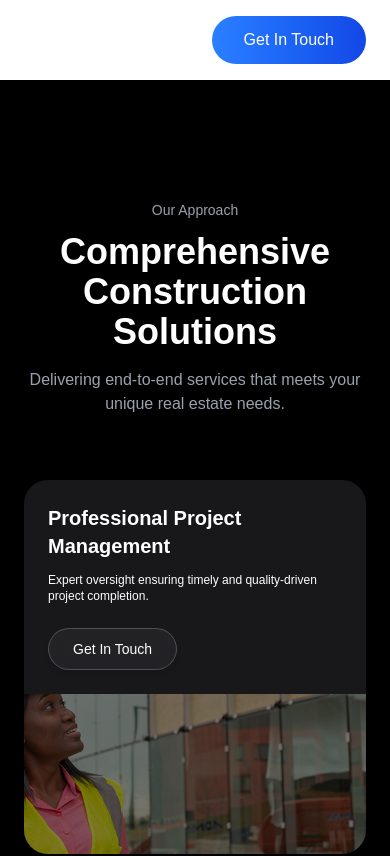
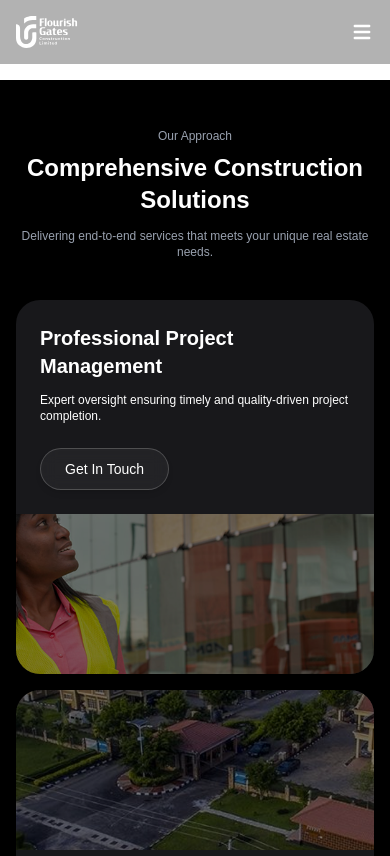
Before and after one commit to Crelivio/flourish-gates2, a Next.js app: page /services in a window 390 px wide. Shown: the top 856 px of the page. Built offline with nearby package versions, Linux system fonts and the light colour scheme.

Commit message:
service ui

```diff
--- a/components/layout/Header.tsx
+++ b/components/layout/Header.tsx
@@ -1,37 +1,45 @@
+"use client"
+
 import Image from "next/image"
 import Link from "next/link"
+import { usePathname } from "next/navigation"
+import { useState } from "react"
+import { HiMenu, HiX } from "react-icons/hi"
 
 export default function Header() {
+  const pathname = usePathname()
+  const [isMenuOpen, setIsMenuOpen] = useState(false)
+
   return (
-    <header className="fixed top-0 left-0 right-0 z-50 backdrop-blur-sm">
-      <div className="max-w-7xl mx-auto px-6 py-4">
+    <header className="fixed top-0 left-0 right-0 z-50 backdrop-blur-sm bg-black/30">
+      <div className="max-w-7xl mx-auto px-4 md:px-6 py-4">
         <div className="flex items-center justify-between">
-          <Link href="/" className="flex items-center">
+          <Link href="/" className="flex items-center z-50">
             <Image
               src="/logo.svg"
               alt="Flourish Gates Construction Limited"
               width={119}
               height={61}
-              className="h-12 w-auto"
+              className="h-8 md:h-12 w-auto"
             />
           </Link>
 
           <nav className="hidden md:flex items-center gap-8">
             <Link
               href="/"
-              className="text-white font-medium relative after:content-[''] after:absolute after:left-0 after:right-0 after:-bottom-1 after:h-0.5 after:bg-orange-500"
+              className={`text-white font-medium relative ${pathname === '/' ? "after:content-[''] after:absolute after:left-0 after:right-0 after:-bottom-1 after:h-0.5 after:bg-orange-500" : "hover:text-orange-500 transition-colors"}`}
             >
               Home
             </Link>
             <Link
               href="/about"
-              className="text-white font-medium hover:text-orange-500 transition-colors"
+              className={`text-white font-medium relative ${pathname === '/about' ? "after:content-[''] after:absolute after:left-0 after:right-0 after:-bottom-1 after:h-0.5 after:bg-orange-500" : "hover:text-orange-500 transition-colors"}`}
             >
               About
             </Link>
             <Link
               href="/services"
-              className="text-white font-medium hover:text-orange-500 transition-colors"
+              className={`text-white font-medium relative ${pathname === '/services' ? "after:content-[''] after:absolute after:left-0 after:right-0 after:-bottom-1 after:h-0.5 after:bg-orange-500" : "hover:text-orange-500 transition-colors"}`}
             >
               Services
             </Link>
@@ -39,11 +47,58 @@ export default function Header() {
 
           <Link
             href="/contact"
-            className="bg-gradient-to-r from-blue-500 to-blue-700 text-white px-8 py-3 rounded-full font-medium hover:from-blue-600 hover:to-blue-800 transition-all"
+            className="hidden md:block bg-gradient-to-r from-blue-500 to-blue-700 text-white px-8 py-3 rounded-full font-medium hover:from-blue-600 hover:to-blue-800 transition-all"
           >
             Get In Touch
           </Link>
+
+          <button
+            className="md:hidden text-white z-50"
+            onClick={() => setIsMenuOpen(!isMenuOpen)}
+            aria-label="Toggle menu"
+          >
+            {isMenuOpen ? (
+              <HiX className="w-6 h-6" />
+            ) : (
+              <HiMenu className="w-6 h-6" />
+            )}
+          </button>
         </div>
+
+        {isMenuOpen && (
+          <div className="md:hidden absolute top-0 left-0 right-0 bg-black/95 backdrop-blur-md pt-20 pb-6 px-6">
+            <nav className="flex flex-col gap-6">
+              <Link
+                href="/"
+                className={`text-white font-medium text-lg ${pathname === '/' ? "text-orange-500" : ""}`}
+                onClick={() => setIsMenuOpen(false)}
+              >
+                Home
+              </Link>
+              <Link
+                href="/about"
+                className={`text-white font-medium text-lg ${pathname === '/about' ? "text-orange-500" : ""}`}
+                onClick={() => setIsMenuOpen(false)}
+              >
+                About
+              </Link>
+              <Link
+                href="/services"
+                className={`text-white font-medium text-lg ${pathname === '/services' ? "text-orange-500" : ""}`}
+                onClick={() => setIsMenuOpen(false)}
+              >
+                Services
+              </Link>
+              <Link
+                href="/contact"
+                className="bg-gradient-to-r from-blue-500 to-blue-700 text-white px-6 py-3 rounded-full font-medium text-center"
+                onClick={() => setIsMenuOpen(false)}
+              >
+                Get In Touch
+              </Link>
+            </nav>
+          </div>
+        )}
       </div>
     </header>
   )
--- a/components/sections/ServicesSection.tsx
+++ b/components/sections/ServicesSection.tsx
@@ -3,21 +3,21 @@ import { SERVICES_DATA, SERVICES_CONTENT } from "@/data/services"
 
 export default function ServicesSection() {
   return (
-    <section className="bg-black py-30 px-6">
+    <section className="bg-black py-12 md:py-16 px-4 md:px-6">
       <div className="max-w-7xl mx-auto">
-        <div className="text-center mb-16">
-          <p className="text-gray-400 text-sm mb-3">{SERVICES_CONTENT.heading}</p>
-          <h2 className="text-4xl md:text-5xl font-bold text-white mb-4">
+        <div className="text-center mb-10 md:mb-16">
+          <p className="text-gray-400 text-xs md:text-sm mb-2 md:mb-3">{SERVICES_CONTENT.heading}</p>
+          <h2 className="text-2xl md:text-5xl font-bold text-white mb-3 md:mb-4">
             {SERVICES_CONTENT.title.split(' ').slice(0, 2).join(' ')}
             <br />
             {SERVICES_CONTENT.title.split(' ').slice(2).join(' ')}
           </h2>
-          <p className="text-gray-400 max-w-2xl mx-auto">
+          <p className="text-gray-400 text-xs md:text-base max-w-2xl mx-auto">
             {SERVICES_CONTENT.subtitle}
           </p>
         </div>
 
-        <div className="grid md:grid-cols-2 gap-6">
+        <div className="grid md:grid-cols-2 gap-4 md:gap-6">
           {SERVICES_DATA.map((service, index) => (
             <ServiceCard
               key={index}
--- /dev/null
+++ b/components/sections/TeamSection.tsx
@@ -0,0 +1,25 @@
+import { TEAM_DATA } from "@/data/team"
+import TeamMemberCard from "@/components/ui/TeamMemberCard"
+
+export default function TeamSection() {
+  return (
+    <section className="bg-white py-12 md:py-16 px-4 md:px-6">
+      <div className="max-w-7xl mx-auto">
+        <div className="text-center mb-10 md:mb-16">
+          <h2 className="text-2xl md:text-4xl font-bold text-black mb-3 md:mb-4">
+            {TEAM_DATA.title}
+          </h2>
+          <p className="text-gray-600 text-sm md:text-lg">
+            {TEAM_DATA.subtitle}
+          </p>
+        </div>
+
+        <div className="grid md:grid-cols-2 gap-6 md:gap-12 max-w-4xl mx-auto">
+          {TEAM_DATA.members.map((member, index) => (
+            <TeamMemberCard key={index} member={member} />
+          ))}
+        </div>
+      </div>
+    </section>
+  )
+}
--- /dev/null
+++ b/components/ui/TeamMemberCard.tsx
@@ -0,0 +1,63 @@
+import Image from "next/image"
+import { TeamMember } from "@/types/team"
+import { FaInstagram, FaLinkedinIn } from "react-icons/fa"
+import { FaXTwitter } from "react-icons/fa6"
+
+export default function TeamMemberCard({ member }: { member: TeamMember }) {
+  return (
+    <div className="flex flex-col">
+      <div className="relative w-full aspect-[4/3] mb-4 md:mb-6 overflow-hidden rounded-2xl">
+        <Image
+          src={member.image}
+          alt={member.name}
+          fill
+          className="rounded-3xl object-cover"
+       />
+      </div>
+
+      <div className="text-center">
+        <h3 className="text-lg md:text-2xl font-bold text-black mb-1 md:mb-2">
+          {member.name}
+        </h3>
+        <p className="text-gray-600 text-xs md:text-base mb-3 md:mb-4">
+          {member.role}
+        </p>
+
+        <div className="flex items-center justify-center gap-3 md:gap-4">
+          {member.instagram && (
+            <a
+              href={member.instagram}
+              className="w-8 h-8 rounded-full border border-gray-300 flex items-center justify-center hover:bg-gray-100 transition-colors"
+              target="_blank"
+              rel="noopener noreferrer"
+            >
+              <FaInstagram className="text-gray-700 text-sm" />
+            </a>
+          )}
+
+          {member.twitter && (
+            <a
+              href={member.twitter}
+              className="w-8 h-8 rounded-full border border-gray-300 flex items-center justify-center hover:bg-gray-100 transition-colors"
+              target="_blank"
+              rel="noopener noreferrer"
+            >
+              <FaXTwitter className="text-gray-700 text-sm" />
+            </a>
+          )}
+
+          {member.linkedin && (
+            <a
+              href={member.linkedin}
+              className="w-8 h-8 rounded-full border border-gray-300 flex items-center justify-center hover:bg-gray-100 transition-colors"
+              target="_blank"
+              rel="noopener noreferrer"
+            >
+              <FaLinkedinIn className="text-gray-700 text-sm" />
+            </a>
+          )}
+        </div>
+      </div>
+    </div>
+  )
+}
```
